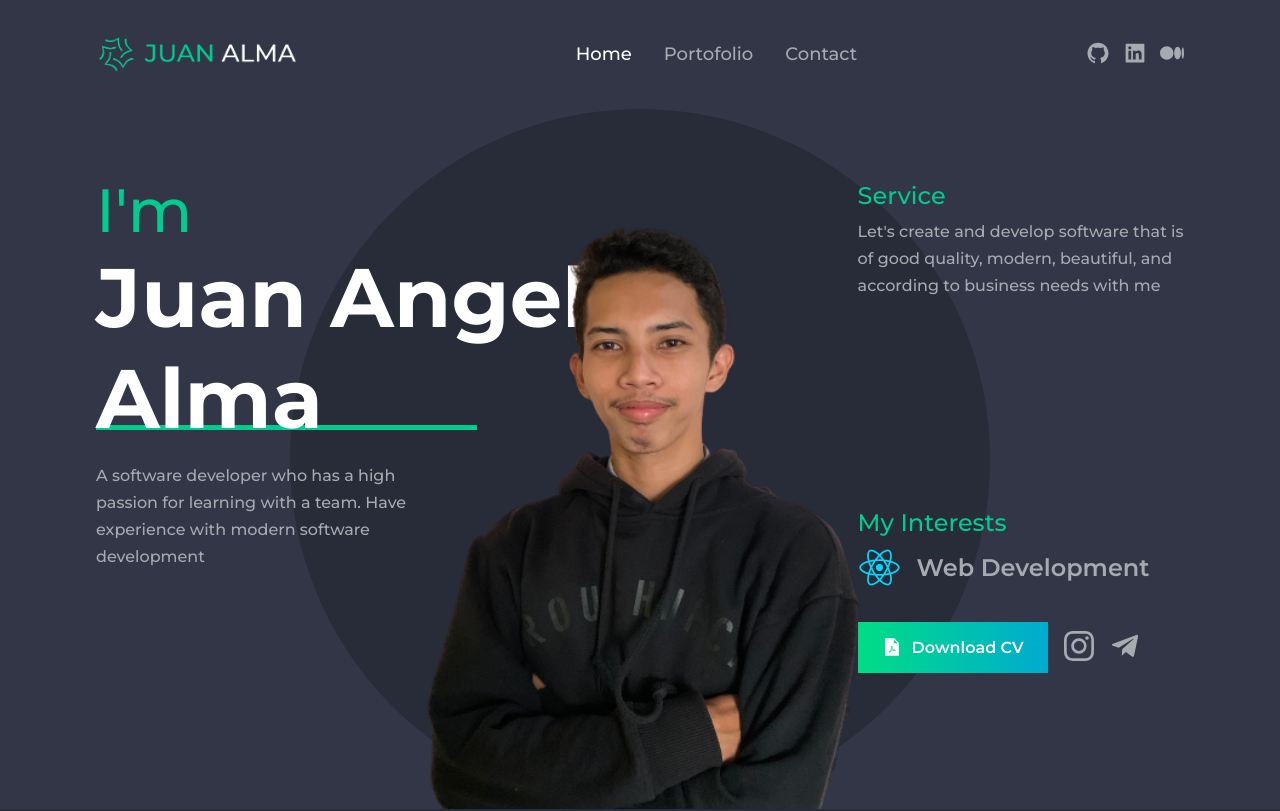
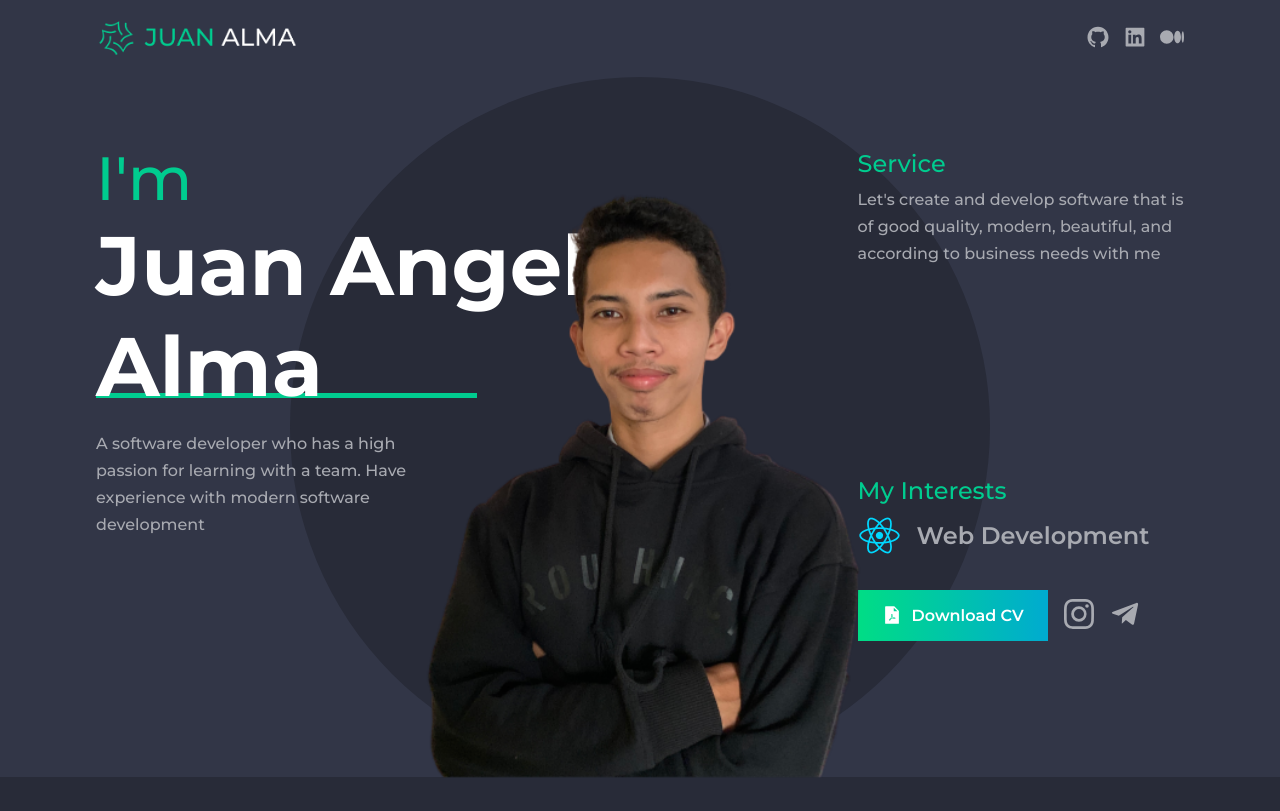
Before and after one commit to juanangelaalma/portofolio-2022, a React (Create React App) app: page / in a window 1280 px wide. Shown: the top 811 px of the page. Built offline with nearby package versions, Linux system fonts and the light colour scheme.

Commit message:
add animation and glass effect for navbar

```diff
--- a/package.json
+++ b/package.json
@@ -11,6 +11,7 @@
     "react-dom": "^18.1.0",
     "react-icons": "^4.3.1",
     "react-lazy-load": "^3.1.14",
+    "react-reveal": "^1.2.2",
     "react-scripts": "5.0.1",
     "web-vitals": "^2.1.4"
   },
--- a/src/components/navbar/Navbar.jsx
+++ b/src/components/navbar/Navbar.jsx
@@ -1,23 +1,29 @@
-import React from "react";
+import React, {useEffect} from "react";
 import { useState } from "react";
+import Fade from 'react-reveal/Fade';
 import { RiMenu3Line, RiCloseLine } from "react-icons/ri";
 import logo from "../../assets/png/logo.png";
 import "./navbar.css";
-
 import {AiFillGithub, AiFillLinkedin} from 'react-icons/ai'
 import { BsMedium } from 'react-icons/bs';
 
 const Menu = () => (
   <>
+    <Fade duration={500} top>
       <p className="active">
         <a href="#home">Home</a>
       </p>
+    </Fade>
+    <Fade duration={700} top>
       <p>
         <a href="#portofolio">Portofolio</a>
       </p>
+    </Fade>
+    <Fade duration={900} top>
       <p>
         <a href="#contact">Contact</a>
       </p>
+    </Fade>
     {/* <p>
       <a href="#blog">Blog</a>
     </p> */}
@@ -26,17 +32,32 @@ const Menu = () => (
 
 const Navbar = () => {
   const [toggleMenu, setToggleMenu] = useState(false);
+
+  useEffect(() => {
+    const navbar = document.querySelector('.porto__navbar')
+    window.addEventListener('scroll', function () {
+      if(window.scrollY > 500) {
+        navbar.classList.add('glassEffect');
+      }else {
+        navbar.classList.remove('glassEffect');
+      }
+    });
+  }, [])
+
   return (
     <nav className="porto__navbar">
       <div className="porto__navbar-links">
+        <Fade top duration={300}>
           <div className="porto__navbar-links_logo">
             <img src={logo} alt="logo" />
           </div>
+        </Fade>
         <div className="porto__navbar-links_container">
           <Menu />
         </div>
       </div>
       <div className="porto__navbar-media">
+        <Fade duration={1100} top>
           <a target="__blank" href="https://github.com/juanangelaalma">
             <AiFillGithub size={24} />
           </a>
@@ -46,6 +67,7 @@ const Navbar = () => {
         <a target="__blank" href="https://medium.com/@juanalma">
           <BsMedium size={24} />
         </a>
+        </Fade>
       </div>
       <div className="porto__navbar-menu">
         {toggleMenu ? (
--- a/src/components/navbar/navbar.css
+++ b/src/components/navbar/navbar.css
@@ -1,7 +1,7 @@
 .porto__navbar {
   display: flex;
   align-items: center;
-  padding: 2rem 6rem;
+  padding: 1rem 6rem;
   position: sticky;
   top: 0;
   z-index: 20;
@@ -94,6 +94,12 @@
   margin: 1rem 0;
 }
 
+.glassEffect {
+  background: rgba( 50, 54, 71, 0.6 );
+  backdrop-filter: blur( 18px );
+  -webkit-backdrop-filter: blur( 18px );
+}
+
 @media screen and (max-width: 1050px) {
   .porto__navbar-links_container {
     display: none;
--- a/src/containers/header/Header.js
+++ b/src/containers/header/Header.js
@@ -3,6 +3,7 @@ import headerImage from "../../assets/images/header.png";
 import { AiFillFilePdf } from "react-icons/ai";
 import { BsInstagram } from "react-icons/bs";
 import { FaTelegramPlane } from "react-icons/fa";
+import Fade from 'react-reveal/Fade'
 
 import reactIcon from "../../assets/images/react-icon.png";
 import "./header.css";
@@ -10,11 +11,6 @@ import "./header.css";
 import pdf from "../../assets/pdf/Juan Angela Alma.pdf"
 
 const Header = () => {
-
-    useEffect(() => {
-      console.log(window.scrollY)
-    }, [])
-
   return (
     <header id="home" className="porto__header">
       <div className="porto__header-back">
@@ -23,7 +19,8 @@ const Header = () => {
         </div>
       </div>
       <div className="porto__header-content section__padding">
-        <div className="porto__header-content_left">
+        <Fade duration={500} bottom>
+            <div className="porto__header-content_left">
           <div className="porto__header-content_left-title">
             <span>I'm</span>
             <h1>Juan Angela Alma</h1>
@@ -34,15 +31,19 @@ const Header = () => {
             team. Have experience with modern software development
           </p>
         </div>
+        </Fade>
         <div className="porto__header-content_right">
-          <div className="porto__header-content_right-service">
+          <Fade duration={500} delay={500} bottom>
+            <div className="porto__header-content_right-service">
             <h5>Service</h5>
             <p>
               Let's create and develop software that is of good quality, modern,
               beautiful, and according to business needs with me
             </p>
           </div>
-          <div className="porto__header-content_right-interest">
+          </Fade>
+          <Fade duration={500} delay={1000} bottom>
+            <div className="porto__header-content_right-interest">
             <h5>My Interests</h5>
             <div className="porto__header-content_right-interest_list">
               <img src={reactIcon} alt="React Icon" />
@@ -61,6 +62,7 @@ const Header = () => {
               </a>
             </div>
           </div>
+            </Fade>
         </div>
       </div>
     </header>
```
Also changed, not shown: 1 other file (tests, documents, lock files or other folders). Lines whose indentation alone changed are shown as unchanged.
